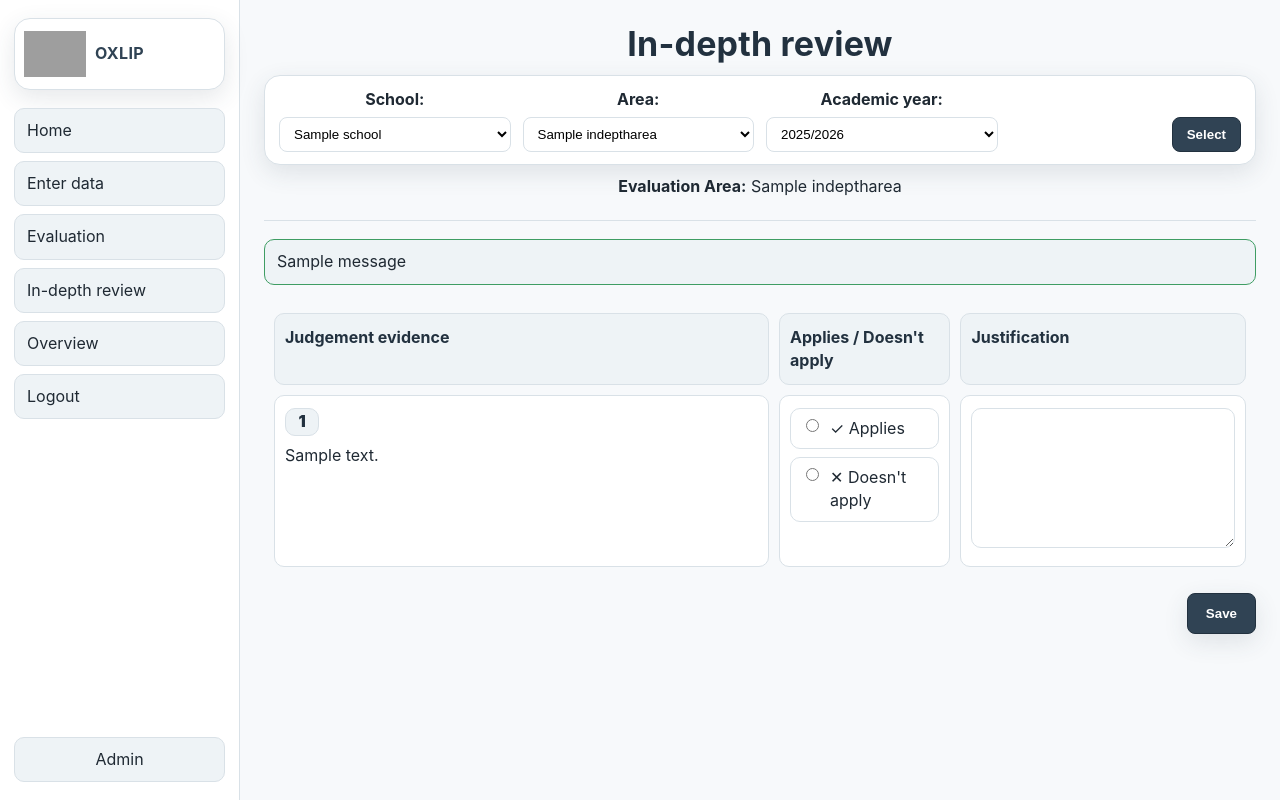
After one commit to philchurch77/osed, a Django app: page /review/in-depth/ in a window 1280 px wide. The commit adds this page. Run offline with Django 5.2, Linux system fonts and the light colour scheme; a user stored in the database is signed in; tables that the repository leaves empty hold one stand-in row (values such as "Sample post"); one stand-in notice (Sample message) is shown; grey boxes are pictures that could not be loaded.

Commit message:
In Depth Review

```diff
--- a/review/forms.py
+++ b/review/forms.py
@@ -72,3 +72,35 @@ class DashboardRatingForm(forms.Form):
             (5, "Urgent Improvement"),
         ],
     )
+
+
+class InDepthResponseForm(forms.Form):
+    statement_id = forms.IntegerField(widget=forms.HiddenInput)
+    applies = forms.ChoiceField(
+        required=False,
+        choices=[
+            ("1", "✓ Applies"),
+            ("0", "✕ Doesn't apply"),
+        ],
+        widget=forms.RadioSelect,
+    )
+    justification = forms.CharField(
+        required=False,
+        widget=forms.Textarea(attrs={"rows": 3}),
+    )
+
+    def clean_applies(self):
+        raw = self.cleaned_data.get("applies")
+        if raw in (None, "", " "):
+            return None
+        # RadioSelect will provide the string value from `choices`.
+        if str(raw) == "1":
+            return True
+        if str(raw) == "0":
+            return False
+        return None
+
+    def clean_justification(self) -> str:
+        value = self.cleaned_data.get("justification") or ""
+        _validate_max_words(value)
+        return value
--- a/review/static/review/styles.css
+++ b/review/static/review/styles.css
@@ -563,6 +563,75 @@ thead th {
   max-width: 180px;
 }
 
+/* In-depth review table */
+
+.indepth-table {
+  border-collapse: separate;
+  border-spacing: 10px;
+  margin-top: 18px;
+}
+
+.indepth-table th,
+.indepth-table td {
+  border-top: 0;
+  padding: 12px 10px;
+  vertical-align: top;
+}
+
+.indepth-table thead th {
+  text-align: left;
+}
+
+.indepth-table td {
+  border: 1px solid var(--colour-border);
+  border-radius: var(--radius-md);
+  background: var(--colour-surface);
+}
+
+.indepth-statement-number {
+  display: inline-flex;
+  align-items: center;
+  justify-content: center;
+  min-width: 34px;
+  height: 28px;
+  padding: 0 8px;
+  border-radius: var(--radius-md);
+  background: var(--colour-primary-light);
+  border: 1px solid var(--colour-border);
+  color: var(--colour-primary-dark);
+  font-weight: 900;
+  margin-bottom: 8px;
+}
+
+.indepth-applies-options {
+  display: grid;
+  gap: 8px;
+}
+
+.indepth-radio {
+  display: flex;
+  align-items: flex-start;
+  gap: 8px;
+  padding: 8px 10px;
+  border: 1px solid var(--colour-border);
+  border-radius: var(--radius-md);
+  background: var(--colour-white);
+}
+
+.indepth-radio input {
+  margin-top: 2px;
+}
+
+.indepth-table textarea {
+  width: 100%;
+  min-height: 140px;
+  padding: 10px 10px;
+  border: 1px solid var(--colour-border);
+  border-radius: var(--radius-md);
+  background: var(--colour-white);
+  resize: vertical;
+}
+
 textarea {
   width: 100%;
   max-width: 100%;
@@ -665,6 +734,7 @@ input[type="number"] {
 
 .dashboard-table thead th,
 .evaluation-table thead th,
+.indepth-table thead th,
 .overview-table thead th {
   background: var(--colour-primary-light);
   color: var(--colour-primary-dark);
--- a/review/templates/review/base.html
+++ b/review/templates/review/base.html
@@ -24,6 +24,7 @@
           <a href="/">Home</a>
           <a href="/review/dashboard/">Enter data</a>
           <a href="/review/evaluation/">Evaluation</a>
+          <a href="/review/in-depth/">In-depth review</a>
           <a href="/review/overview/">Overview</a>
           {% if user.is_authenticated %}
             <a href="/accounts/logout/">Logout</a>
--- /dev/null
+++ b/review/templates/review/indepth_review.html
@@ -0,0 +1,136 @@
+{% extends "review/base.html" %}
+
+{% block title %}In-depth review{% endblock %}
+
+{% block content %}
+  <header class="page-header">
+    <h1 class="page-title">In-depth review</h1>
+
+    {% if user.is_superuser or schools %}
+      <form method="get" class="school-select">
+        <div class="form-field">
+          <label for="school"><strong>School:</strong></label>
+          <select id="school" name="school">
+            {% for s in schools %}
+              <option value="{{ s.id }}" {% if school and s.id == school.id %}selected{% endif %}>{{ s.name }}</option>
+            {% endfor %}
+          </select>
+        </div>
+
+        <div class="form-field">
+          <label for="area"><strong>Area:</strong></label>
+          <select id="area" name="area">
+            {% for a in areas %}
+              <option value="{{ a.id }}" {% if area and a.id == area.id %}selected{% endif %}>{{ a.name }}</option>
+            {% endfor %}
+          </select>
+        </div>
+
+        <div class="form-field">
+          <label for="year"><strong>Academic year:</strong></label>
+          <select id="year" name="year">
+            {% for opt in academic_year_options %}
+              <option value="{{ opt.value }}" {% if opt.value == selected_year_value %}selected{% endif %}>{{ opt.label }}</option>
+            {% endfor %}
+          </select>
+        </div>
+
+        <div class="form-actions">
+          <button type="submit">Select</button>
+        </div>
+      </form>
+    {% else %}
+      <p><strong>School:</strong> {{ school.name }}</p>
+      <form method="get" class="school-select">
+        <div class="form-field">
+          <label for="area"><strong>Area:</strong></label>
+          <select id="area" name="area">
+            {% for a in areas %}
+              <option value="{{ a.id }}" {% if area and a.id == area.id %}selected{% endif %}>{{ a.name }}</option>
+            {% endfor %}
+          </select>
+        </div>
+
+        <div class="form-field">
+          <label for="year"><strong>Academic year:</strong></label>
+          <select id="year" name="year">
+            {% for opt in academic_year_options %}
+              <option value="{{ opt.value }}" {% if opt.value == selected_year_value %}selected{% endif %}>{{ opt.label }}</option>
+            {% endfor %}
+          </select>
+        </div>
+
+        <div class="form-actions">
+          <button type="submit">Select</button>
+        </div>
+      </form>
+    {% endif %}
+
+    {% if area %}
+      <p class="sub-title"><strong>Evaluation Area:</strong> {{ area.name }}</p>
+    {% endif %}
+  </header>
+
+  {% if messages %}
+    <ul class="messages">
+      {% for message in messages %}
+        <li class="{{ message.tags }}">{{ message }}</li>
+      {% endfor %}
+    </ul>
+  {% endif %}
+
+  {% if formset %}
+    <form method="post">
+      {% csrf_token %}
+      <input type="hidden" name="school_id" value="{{ school.id }}" />
+      <input type="hidden" name="year" value="{{ selected_year_value }}" />
+      <input type="hidden" name="area_id" value="{{ area.id }}" />
+      {{ formset.management_form }}
+
+      <table class="indepth-table">
+        <thead>
+          <tr>
+            <th style="width: 52%">Judgement evidence</th>
+            <th style="width: 18%">Applies / Doesn't apply</th>
+            <th style="width: 30%">Justification</th>
+          </tr>
+        </thead>
+        <tbody>
+          {% for row in rows %}
+            <tr>
+              <td class="indepth-statement">
+                <div class="indepth-statement-number">{{ row.statement.statement_number }}</div>
+                <div class="indepth-statement-text">{{ row.statement.text }}</div>
+              </td>
+              <td class="indepth-applies">
+                {{ row.form.statement_id }}
+                {{ row.form.applies.errors }}
+                <div class="indepth-applies-options">
+                  {% for radio in row.form.applies %}
+                    <label class="indepth-radio">
+                      {{ radio.tag }}
+                      <span>{{ radio.choice_label }}</span>
+                    </label>
+                  {% endfor %}
+                </div>
+              </td>
+              <td class="indepth-justification">
+                {{ row.form.justification.errors }}
+                {{ row.form.justification }}
+              </td>
+            </tr>
+          {% endfor %}
+        </tbody>
+      </table>
+
+      <div class="actions">
+        <button type="submit">Save</button>
+      </div>
+    </form>
+  {% endif %}
+{% endblock %}
+
+{% block scripts %}
+  {% load static %}
+  <script defer src="{% static 'review/unsaved_changes.js' %}?v=20260508-2"></script>
+{% endblock %}
--- a/review/urls.py
+++ b/review/urls.py
@@ -13,4 +13,5 @@ urlpatterns = [
     path("respond/", views.respond, name="respond"),
     path("overview/", views.overview, name="overview"),
     path("evaluation/", views.evaluation, name="evaluation"),
+    path("in-depth/", views.indepth_review, name="indepth_review"),
 ]
--- a/review/views.py
+++ b/review/views.py
@@ -10,10 +10,14 @@ from django.urls import reverse
 
 from allauth.account.views import LoginView
 
-from .forms import DashboardRatingForm, EvaluationEntryForm
+from .forms import DashboardRatingForm, EvaluationEntryForm, InDepthResponseForm
 from .models import (
 	Category,
 	Evaluation,
+	InDepthArea,
+	InDepthResponse,
+	InDepthReview,
+	InDepthStatement,
 	ReviewPeriod,
 	School,
 	SchoolProfile,
@@ -475,3 +479,180 @@ def evaluation(request: HttpRequest) -> HttpResponse:
 			"formset": formset,
 		},
 	)
+
+
+@login_required
+def indepth_review(request: HttpRequest) -> HttpResponse:
+	school = None
+	schools = None
+
+	if request.user.is_superuser:
+		schools = list(School.objects.order_by("name").all())
+		selected = request.GET.get("school") or request.POST.get("school_id")
+		if selected:
+			try:
+				school = School.objects.get(id=selected)
+			except School.DoesNotExist:
+				school = None
+		if school is None and schools:
+			school = schools[0]
+		if school is None:
+			messages.error(request, "No schools have been set up yet.")
+			return redirect("review:home")
+	else:
+		try:
+			school_profile = SchoolProfile.objects.select_related("school").prefetch_related(
+				"schools"
+			).get(
+				user=request.user
+			)
+		except SchoolProfile.DoesNotExist:
+			return render(
+				request,
+				"review/no_school_profile.html",
+				{"user": request.user},
+				status=403,
+			)
+
+		allowed_schools = list(school_profile.schools.order_by("name").all())
+		if school_profile.school_id and all(s.id != school_profile.school_id for s in allowed_schools):
+			allowed_schools.insert(0, school_profile.school)
+		selected = request.GET.get("school") or request.POST.get("school_id")
+		if selected:
+			try:
+				selected_id = int(selected)
+			except (TypeError, ValueError):
+				selected_id = None
+			if selected_id is not None:
+				school = next((s for s in allowed_schools if s.id == selected_id), None)
+		if school is None:
+			school = school_profile.school or (allowed_schools[0] if allowed_schools else None)
+		schools = allowed_schools if len(allowed_schools) > 1 else None
+
+	default_year = max(current_academic_year_start(), MIN_ACADEMIC_YEAR_START)
+	selected_year = _parse_academic_year_start(
+		request.GET.get("year") or request.POST.get("year"),
+		default_year,
+	)
+	selected_year = max(selected_year, MIN_ACADEMIC_YEAR_START)
+	selected_year_value = f"{selected_year}-{selected_year + 1}"
+
+	max_year = max(default_year + 2, MIN_ACADEMIC_YEAR_START + 4, selected_year)
+	academic_year_options = [
+		{"value": f"{y}-{y + 1}", "label": f"{y}/{y + 1}"}
+		for y in range(MIN_ACADEMIC_YEAR_START, max_year + 1)
+	]
+
+	areas = list(InDepthArea.objects.order_by("order", "name").all())
+	area = None
+	selected_area = request.GET.get("area") or request.POST.get("area_id")
+	if selected_area:
+		try:
+			area = InDepthArea.objects.get(id=selected_area)
+		except InDepthArea.DoesNotExist:
+			area = None
+	if area is None and areas:
+		area = areas[0]
+
+	if not areas or area is None:
+		messages.error(
+			request,
+			"No in-depth review statements have been loaded yet. Ask an admin to import the Excel statements.",
+		)
+		return render(
+			request,
+			"review/indepth_review.html",
+			{
+				"school": school,
+				"schools": schools,
+				"areas": areas,
+				"area": area,
+				"selected_year_value": selected_year_value,
+				"academic_year_options": academic_year_options,
+				"rows": [],
+				"formset": None,
+			},
+		)
+
+	statements = list(
+		InDepthStatement.objects.filter(area=area).order_by("statement_number").all()
+	)
+	statement_ids = {s.id for s in statements}
+
+	review, _ = InDepthReview.objects.get_or_create(
+		school=school,
+		year=selected_year,
+		area=area,
+	)
+
+	existing = {
+		r.statement_id: r
+		for r in InDepthResponse.objects.filter(review=review, statement__in=statements)
+	}
+
+	InDepthFormSet = formset_factory(InDepthResponseForm, extra=0)
+
+	if request.method == "POST":
+		formset = InDepthFormSet(request.POST)
+		if formset.is_valid():
+			with transaction.atomic():
+				review.updated_by = request.user
+				review.save()
+				for form in formset:
+					statement_id = form.cleaned_data["statement_id"]
+					if statement_id not in statement_ids:
+						continue
+					applies = form.cleaned_data["applies"]
+					justification = form.cleaned_data["justification"]
+
+					InDepthResponse.objects.update_or_create(
+						review=review,
+						statement_id=statement_id,
+						defaults={
+							"applies": applies,
+							"justification": justification,
+						},
+					)
+
+			messages.success(request, "In-depth review saved.")
+			params = f"?year={selected_year_value}&area={area.id}"
+			if request.user.is_superuser:
+				params = f"?school={school.id}&year={selected_year_value}&area={area.id}"
+			return redirect(f"{reverse('review:indepth_review')}{params}")
+	else:
+		initial = []
+		for statement in statements:
+			current = existing.get(statement.id)
+			if current is None or current.applies is None:
+				applies_value = ""
+			elif current.applies is True:
+				applies_value = "1"
+			else:
+				applies_value = "0"
+			initial.append(
+				{
+					"statement_id": statement.id,
+					"applies": applies_value,
+					"justification": current.justification if current else "",
+				}
+			)
+		formset = InDepthFormSet(initial=initial)
+
+	rows = []
+	for statement, form in zip(statements, formset.forms):
+		rows.append({"statement": statement, "form": form})
+
+	return render(
+		request,
+		"review/indepth_review.html",
+		{
+			"school": school,
+			"schools": schools,
+			"areas": areas,
+			"area": area,
+			"selected_year_value": selected_year_value,
+			"academic_year_options": academic_year_options,
+			"rows": rows,
+			"formset": formset,
+		},
+	)
```
Also changed, not shown: review/admin.py (+54 -1 lines), review/management/commands/seed_indepth_statements.py (added, +120 -0 lines), review/models.py (+77 -0 lines), review/migrations/0015_indeptharea_indepthreview_indepthstatement_and_more.py (added), 1 other file.
